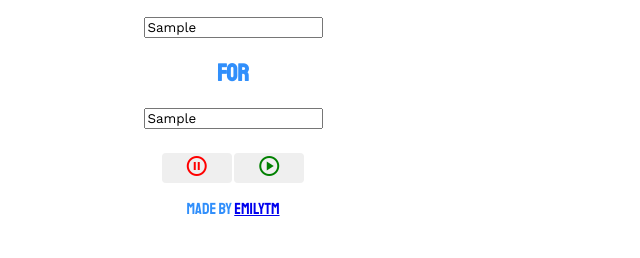
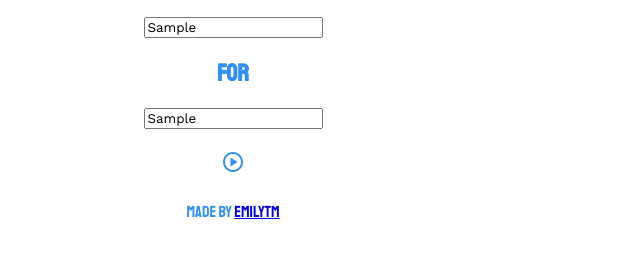
Before and after one commit to emilytm/link-swap-extension, a browser extension: page index.html in a window 1280 px wide. Both pictures are taken after typing "Sample", "Sample" into the empty fields and a click on the button "play_circle". Shown: the part 116-374 px from the top of the page, without its empty margins (0-640 px from the left). Drawn offline with nearby package versions, Linux system fonts and the light colour scheme.

Commit message:
Simplified button and variable names

```diff
--- a/index.css
+++ b/index.css
@@ -28,23 +28,26 @@ body {
 }
 
 button {
-    background-color: none;
-    color: #fff;
-    border-radius: 4px;
+    background-color: transparent;
+    color: #318ffb;
     border: none;
+    font-size:48px;
+
+/*     border-radius: 4px;
     width: 70px;
     height: 30px;
-    font-size: 24px;
     margin-top: 1em;
-    font-family: 'Work Sans', Arial, Helvetica, sans-serif;
+    font-family: 'Work Sans', Arial, Helvetica, sans-serif; */
 }
-
-button:hover{
+button span {
+    pointer-events: none;
+}
+/* button:hover{
     background-color: #1773dd;
 }
 button:active{
     background-color: #054791;
-}
+} */
 
 input {
     font-family: 'Work Sans', Arial, Helvetica, sans-serif;
--- a/index.html
+++ b/index.html
@@ -2,7 +2,7 @@
 <html>
 <head>
     <link rel="stylesheet" href="index.css">
-    <link rel="stylesheet" href="https://fonts.googleapis.com/css2?family=Material+Symbols+Outlined:opsz,wght,FILL,GRAD@48,400,0,0" />
+    <link rel="stylesheet" href="https://fonts.googleapis.com/css2?family=Material+Symbols+Outlined:opsz,wght,FILL,GRAD@48,600,0,0" />
 </head>
 <body>
     <h1>Link Switch</h1>
@@ -11,14 +11,11 @@
         <input type="text" name="link-to-replace" id="link-to-replace">
         <h2>for</h2>
         <input type="text" name="replcement-link" id="replacement-link">
-        <div class="interaction-btns">
-            <button name="stop" class="stop-btn"><span class="material-symbols-outlined">
-                pause_circle
-                </span></button>
-            <button name="go" class="go-btn"><span class="material-symbols-outlined">
+        <button name="play-pause" class="play-pause-btn" id="play-pause-btn" type="submit">
+            <span class="material-symbols-outlined" id="play-pause-icon">
                 play_circle
-                </span></button>
-        </div>
+            </span>
+        </button>
     </form>
 
     <script src="index.js"></script>
--- a/index.js
+++ b/index.js
@@ -1,8 +1,12 @@
-const lightning = "lightning.force."
-const classic = "my.salesforce."
 
 let linkToReplace = document.getElementById('link-to-replace').value
 let replacementLink = document.getElementById('replacement-link').value
+
+let playPauseIcon = document.getElementById('play-pause-icon')
+let pauseIcon = 'pause_circle'
+let playIcon = 'play_circle'
+
+let isActive = false;
 
 document.addEventListener('submit',function(e){
     e.preventDefault()
@@ -22,10 +26,22 @@ document.getElementById('link-inputs').addEventListener('change',function(e){
 })
 
 document.addEventListener('DOMContentLoaded', function() {
-    const linksList = document.querySelectorAll("a[href*='lightning.force.']")
+    const linksList = document.querySelectorAll(`a[href*='${linkToReplace}']`)
     linksList.forEach(link => {
-        link.href = link.href.replace(lightning,classic)
+        link.href = link.href.replace(linkToReplace,replacementLink)
     })
+})
+
+document.addEventListener('click', function(e) {
+    if(e.target.id === 'play-pause-btn') {
+        isActive = !isActive
+        playPauseIcon.textContent === playIcon ?
+            playPauseIcon.textContent = pauseIcon :
+            playPauseIcon.textContent = playIcon
+/*         playPauseBtn.innerHTML === playIcon ?
+            playPauseBtn.innerHTML = pauseIcon :
+            playPauseBtn.innerHTML = playIcon */
+    }
 })
 
 /*
```
